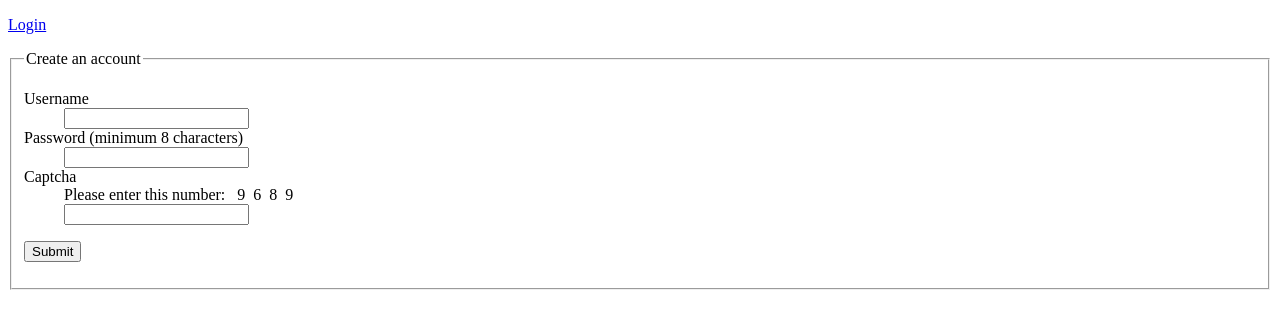
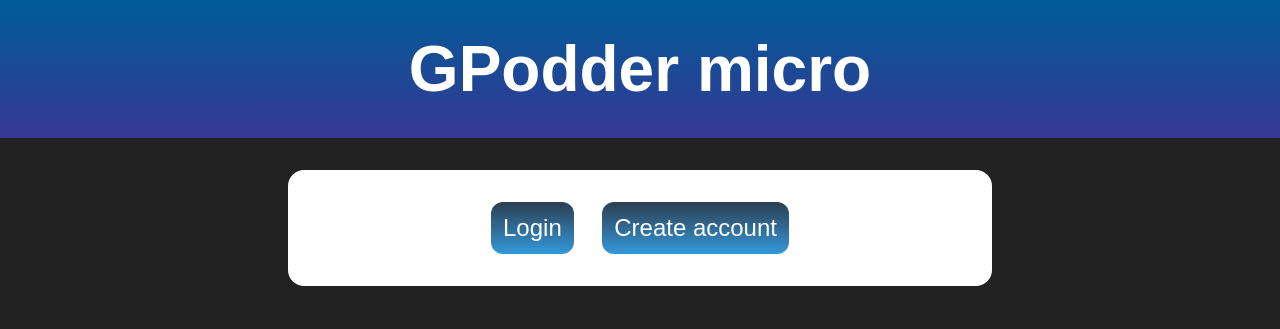
Before and after one commit to kd2org/opodsync, a PHP site: page / in a window 1280 px wide. Shown: the top 329 px of the page. Run offline with PHP 8.4, Linux system fonts and the light colour scheme; the visitor is signed in with stand-in values (Sample User, id 1).

Commit message:
Better UX, link to OPML, and fix #9
FossilOrigin-Name: 6500fee41b7eb7a1ad4b5c231ae6e2553f75b5be0a18299164eeeaf157ec7af8

```diff
--- a/server/inc/API.php
+++ b/server/inc/API.php
@@ -3,7 +3,7 @@
 class API
 {
 	protected ?string $method;
-	protected ?int $user;
+	protected ?stdClass $user;
 	protected ?string $section;
 	public ?string $url;
 	public ?string $base_url;
@@ -139,7 +139,7 @@ class API
 		$this->debug('Logged user: %s', $_SERVER['PHP_AUTH_USER']);
 
 		@session_start();
-		$_SESSION['user'] = $user->id;
+		$_SESSION['user'] = $user;
 		$this->error(200, 'Logged in!');
 	}
 
@@ -162,12 +162,12 @@ class API
 			$this->error(400, 'Invalid sessionid cookie');
 		}
 
-		if (!$this->db->firstColumn('SELECT 1 FROM users WHERE id = ?;', $_SESSION['user'])) {
+		if (!$this->db->firstColumn('SELECT 1 FROM users WHERE id = ?;', $_SESSION['user']->id)) {
 			$this->error(400, 'User does not exist');
 		}
 
 		$this->user = $_SESSION['user'];
-		$this->debug('Cookie user ID: %s', $this->user);
+		$this->debug('Cookie user ID: %s', $this->user->id);
 	}
 
 	/**
@@ -270,7 +270,7 @@ class API
 			$this->error(401, 'Invalid username/password');
 		}
 
-		$this->user = $_SESSION['user'] = $user->id;
+		$this->user = $_SESSION['user'] = $user;
 
 		$path = substr($this->url, strlen($nextcloud_path));
 
@@ -357,7 +357,7 @@ class API
 	public function devices(): array
 	{
 		if ($this->method === 'GET') {
-			return $this->queryWithData('SELECT * FROM devices WHERE user = ?;', $this->user);
+			return $this->queryWithData('SELECT * FROM devices WHERE user = ?;', $this->user->id);
 		}
 
 		if ($this->method === 'POST') {
@@ -367,8 +367,8 @@ class API
 				$this->error(400, 'Invalid device ID');
 			}
 
-			$this->db->simple('INSERT OR IGNORE INTO devices (user, deviceid, data) VALUES (?, ?, \'{}\');', $this->user, $deviceid);
-			$this->db->simple('UPDATE devices SET data = json_patch(json_patch(data, ?), \'{"subscriptions":0}\') WHERE user = ? AND deviceid = ? ;', json_encode($this->getInput()), $this->user, $deviceid);
+			$this->db->simple('INSERT OR IGNORE INTO devices (user, deviceid, data) VALUES (?, ?, \'{}\');', $this->user->id, $deviceid);
+			$this->db->simple('UPDATE devices SET data = json_patch(json_patch(data, ?), \'{"subscriptions":0}\') WHERE user = ? AND deviceid = ? ;', json_encode($this->getInput()), $this->user->id, $deviceid);
 			$this->error(200, 'Device updated');
 		}
 		$this->error(400, 'Wrong request method');
@@ -386,7 +386,7 @@ class API
 		$deviceid = explode('/', $this->path)[1] ?? null;
 
 		if ($this->method === 'GET' && !$v2) {
-			return $this->db->rowsFirstColumn('SELECT url FROM subscriptions WHERE user = ?;', $this->user);
+			return $this->db->rowsFirstColumn('SELECT url FROM subscriptions WHERE user = ?;', $this->user->id);
 		}
 
 		if (!$deviceid || !preg_match('/^[\w.-]+$/', $deviceid)) {
@@ -398,8 +398,8 @@ class API
 			$timestamp = (int)($_GET['since'] ?? 0);
 
 			return [
-				'add' => $this->db->rowsFirstColumn('SELECT url FROM subscriptions WHERE user = ? AND deleted = 0 AND changed >= ?;', $this->user, $timestamp),
-				'remove' => $this->db->rowsFirstColumn('SELECT url FROM subscriptions WHERE user = ? AND deleted = 1 AND changed >= ?;', $this->user, $timestamp),
+				'add' => $this->db->rowsFirstColumn('SELECT url FROM subscriptions WHERE user = ? AND deleted = 0 AND changed >= ?;', $this->user->id, $timestamp),
+				'remove' => $this->db->rowsFirstColumn('SELECT url FROM subscriptions WHERE user = ? AND deleted = 1 AND changed >= ?;', $this->user->id, $timestamp),
 				'update_urls' => [],
 				'timestamp' => time(),
 			];
@@ -419,7 +419,7 @@ class API
 				$this->validateURL($url);
 
 				$st->bindValue(':url', $url);
-				$st->bindValue(':user', $this->user);
+				$st->bindValue(':user', $this->user->id);
 				$st->execute();
 				$st->reset();
 				$st->clear();
@@ -443,7 +443,7 @@ class API
 					$this->validateURL($url);
 
 					$st->bindValue(':url', $url);
-					$st->bindValue(':user', $this->user);
+					$st->bindValue(':user', $this->user->id);
 					$st->bindValue(':ts', $ts);
 					$st->execute();
 					$st->reset();
@@ -458,7 +458,7 @@ class API
 					$this->validateURL($url);
 
 					$st->bindValue(':url', $url);
-					$st->bindValue(':user', $this->user);
+					$st->bindValue(':user', $this->user->id);
 					$st->bindValue(':ts', $ts);
 					$st->execute();
 					$st->reset();
@@ -497,7 +497,7 @@ class API
 					strftime(\'%Y-%m-%dT%H:%M:%SZ\', e.changed, \'unixepoch\') AS timestamp
 					FROM episodes_actions e
 					INNER JOIN subscriptions s ON s.id = e.subscription
-					WHERE e.user = ? AND e.changed >= ?;', $this->user, $since)
+					WHERE e.user = ? AND e.changed >= ?;', $this->user->id, $since)
 			];
 		}
 
@@ -522,14 +522,14 @@ class API
 			$this->validateURL($action->podcast);
 			$this->validateURL($action->episode);
 
-			$id = $this->db->firstColumn('SELECT id FROM subscriptions WHERE url = ? AND user = ?;', $action->podcast, $this->user);
+			$id = $this->db->firstColumn('SELECT id FROM subscriptions WHERE url = ? AND user = ?;', $action->podcast, $this->user->id);
 
 			if (!$id) {
-				$this->db->simple('INSERT OR IGNORE INTO subscriptions (user, url, changed) VALUES (?, ?, ?);', $this->user, $action->podcast, $timestamp);
+				$this->db->simple('INSERT OR IGNORE INTO subscriptions (user, url, changed) VALUES (?, ?, ?);', $this->user->id, $action->podcast, $timestamp);
 				$id = $this->db->lastInsertRowID();
 			}
 
-			$st->bindValue(':user', $this->user);
+			$st->bindValue(':user', $this->user->id);
 			$st->bindValue(':subscription', $id);
 			$st->bindValue(':url', $action->episode);
 			$st->bindValue(':changed', !empty($action->timestamp) ? strtotime($action->timestamp) : $timestamp);
--- a/server/index.php
+++ b/server/index.php
@@ -5,6 +5,10 @@ require_once __DIR__ . '/inc/API.php';
 require_once __DIR__ . '/inc/GPodder.php';
 
 error_reporting(E_ALL);
+
+if (PHP_SAPI === 'cli-server' && file_exists(__DIR__ . $_SERVER['REQUEST_URI']) && !is_dir(__DIR__ . $_SERVER['REQUEST_URI'])) {
+	return false;
+}
 
 set_error_handler(static function ($severity, $message, $file, $line) {
 	if (!(error_reporting() & $severity)) {
@@ -16,8 +20,9 @@ set_error_handler(static function ($severity, $message, $file, $line) {
 });
 
 set_exception_handler(function ($e) {
+	http_response_code(500);
 	error_log((string)$e);
-	echo '<pre style="background: #fdd; padding: 20px; border: 5px solid darkred; margin: 10px;">';
+	echo '<pre style="background: #fdd; padding: 20px; border: 5px solid darkred; margin: 10px;"><h2>Internal error</h2>';
 	echo $e;
 	echo '</pre>';
 	exit;
@@ -53,11 +58,14 @@ $gpodder = new GPodder($db);
 echo '<!DOCTYPE html>
 <html lang="en">
 <head>
+	<meta charset="utf-8" />
 	<link rel="stylesheet" type="text/css" href="style.css" />
 	<title>GPodder</title>
 </head>
 
-<body>';
+<body>
+<h1>GPodder micro</h1>
+<main>';
 
 if ($api->url === 'login') {
 	if ($error = $gpodder->auth()) {
@@ -65,7 +73,8 @@ if ($api->url === 'login') {
 	}
 
 	if ($gpodder->user) {
-		printf('<h1>Logged in as %s</h1>', $gpodder->user->name);
+		printf('<h1 class="center">Logged in as %s</h1>', $gpodder->user->name);
+		printf('<p class="center"><a href="subscriptions/%s.opml" class="btn sm">Subscriptions (OPML)</a></p>', $gpodder->user->name);
 	}
 	else {
 		echo '
@@ -78,24 +87,25 @@ if ($api->url === 'login') {
 					<dt>Password</dt>
 					<dd><input type="password" required name="password" /></dd>
 				</dl>
-				<p><input type="submit" /></p>
+				<p><button type="submit" class="btn">Login <svg width="40" viewBox="0 0 64 64" xmlns="http://www.w3.org/2000/svg"><circle cx="32" cy="32" fill="#ffdd67" r="30"/><g fill="#664e27"><circle cx="20.5" cy="26.6" r="5"/><circle cx="43.5" cy="26.6" r="5"/><path d="m44.6 40.3c-8.1 5.7-17.1 5.6-25.2 0-1-.7-1.8.5-1.2 1.6 2.5 4 7.4 7.7 13.8 7.7s11.3-3.6 13.8-7.7c.6-1.1-.2-2.3-1.2-1.6"/></g></svg></button></p>
 			</fieldset>
 		</form>';
 	}
 }
-else {
-	echo '<p><a href="login">Login</a></p>';
-
-	if ($gpodder->canSubscribe()) {
+elseif ($api->url === 'register' && !$gpodder->canSubscribe()) {
+	echo '<p class="center">Subscriptions are disabled.</p>';
+}
+elseif ($api->url === 'register') {
 	if (!empty($_POST)) {
 		if (!$gpodder->checkCaptcha($_POST['captcha'] ?? '', $_POST['cc'] ?? '')) {
-				echo '<p class="error">Invalid captcha.</p>';
+			echo '<p class="error center">Invalid captcha.</p>';
 		}
 		elseif ($error = $gpodder->subscribe($_POST['username'] ?? '', $_POST['password'] ?? '')) {
-				printf('<p class="error">%s</p>', htmlspecialchars($error));
+			printf('<p class="error center">%s</p>', htmlspecialchars($error));
 		}
 		else {
-				echo '<p class="success">Account has been created.</p>';
+			echo '<p class="success">Your account is registered.</p>';
+			echo '<p class=""><a href="login" class="btn sm">Login</a></p>';
 		}
 	}
 
@@ -112,12 +122,18 @@ else {
 				<dd class="ca">Please enter this number: '.$gpodder->generateCaptcha().'</dd>
 				<dd><input type="text" name="captcha" required /></dd>
 			</dl>
-				<p><input type="submit" /></p>
+			<p><button type="submit" class="btn">Create account <svg width="40px" viewBox="0 0 64 64" xmlns="http://www.w3.org/2000/svg"><circle cx="32" cy="32" fill="#4bd37b" r="30"/><path d="m46 14-21 21.6-7-7.2-7 7.2 14 14.4 28-28.8z" fill="#fff"/></svg></button></p>
 		</fieldset>
 	</form>';
 }
+else {
+	echo '<p class="center">
+		<a href="login" class="btn">Login</a>
+		<a href="register" class="btn">Create account</a>
+	</p>';
 }
 
 echo '
+</main>
 </body>
 </html>';
--- a/server/style.css
+++ b/server/style.css
@@ -1,3 +1,134 @@
+* { margin: 0; padding: 0; }
+
+body {
+	background: #222;
+	font-family: sans-serif;
+}
+
+body > h1 {
+	background: linear-gradient(to bottom, #005c97, #363795);
+	padding: 2rem;
+	text-align: center;
+	color: #fff;
+	font-size: 4rem;
+}
+
+a {
+	color: #005c97;
+}
+
+input[type=text], input[type=password], input[type=number] {
+	border: 1px solid #666;
+	padding: .5em;
+	border-radius: .5em;
+	font-size: 1.2em;
+	max-width: 50vw;
+}
+
+input[size] {
+	min-width: 0;
+}
+
+input[type=submit], .btn {
+	border: none;
+	cursor: pointer;
+	padding: .5em;
+	border-radius: .5em;
+	background: linear-gradient(to bottom, #2c3e50, #3498db);
+	color: #fff;
+	font-size: 1.5em;
+	text-decoration: none;
+	display: inline-block;
+	margin: .5em 0;
+}
+
+svg {
+	vertical-align: middle;
+	margin: 0 .2em;
+}
+
+input:focus {
+	box-shadow: 0 0 10px orange;
+	border-color: darkred;
+	outline: none;
+}
+
+input[type=submit]:hover, .btn:hover {
+	box-shadow: 0 0 10px orange;
+}
+
+main {
+	background: #fff;
+	border-radius: 1em;
+	padding: 2em;
+	max-width: 40em;
+	margin: 2rem auto;
+}
+
+fieldset {
+	text-align: center;
+	border: 3px solid #005c97;
+	border-radius: 1em;
+	padding: 2em;
+}
+
+legend {
+	font-size: 1.3em;
+	padding: 0 1em;
+}
+
+footer {
+	color: #999;
+	text-align: center;
+}
+
+footer a {
+	color: #fff;
+}
+
+dl dt {
+	font-weight: bold;
+	margin: .8em 0;
+	margin-top: 2em;
+}
+
+dl dd {
+	margin: .8em 0;
+}
+
+
+progress[value] {
+	appearance: none;
+	border: none;
+	width: 70%;
+	height: 20px;
+	background-color: #ddd;
+	border-radius: 3px;
+	box-shadow: 0 2px 3px rgba(0,0,0,.5) inset;
+	position: relative;
+}
+
+progress[value]::-webkit-progress-bar {
+	background-color: #ddd;
+	border-radius: 3px;
+	box-shadow: 0 2px 3px rgba(0,0,0,.5) inset;
+}
+
+progress[value]::-webkit-progress-value {
+	position: relative;
+	background-size: 35px 20px, 100% 100%, 100% 100%;
+	border-radius:3px;
+	background-image:
+	linear-gradient(135deg, transparent, transparent 33%, rgba(0,0,0,.1) 33%, rgba(0,0,0,.1) 66%, transparent 66%),
+	linear-gradient(to top, rgba(255, 255, 255, .25), rgba(0,0,0,.2)),
+	linear-gradient(to right, #0c9, #f44);
+}
+
+.btn.sm {
+	padding: .3em .5em;
+	font-size: 1em;
+}
+
 .ca b { opacity: 0; }
 .ca i { font-style: normal; font-weight: normal; }
 .ca { user-select: none; }
@@ -9,3 +140,11 @@
 
 .error { color: red; }
 .success { color: darkgreen; }
+
+.center {
+	text-align: center;
+}
+
+.center a {
+	margin: 0 .5em;
+}
```
Lines whose indentation alone changed are shown as unchanged.
